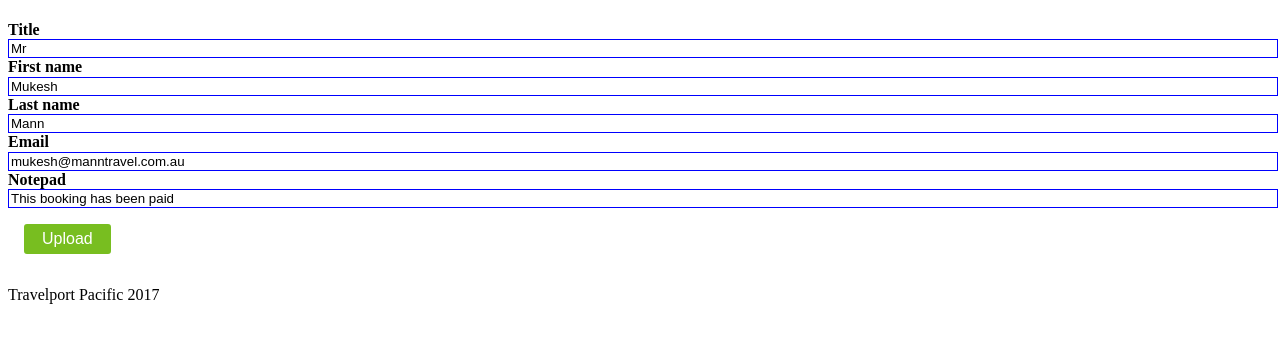
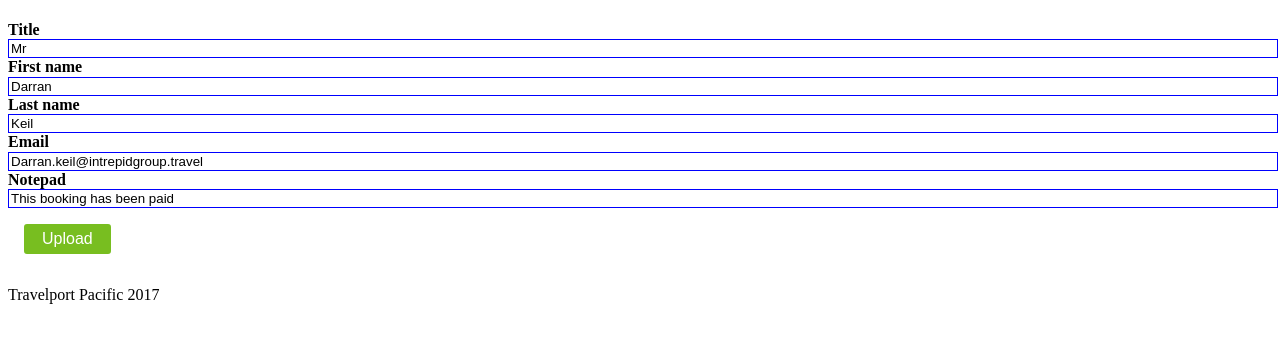
Before and after one commit to budimulyawan/demo-midback-office-build, a Gatsby site: page / in a window 1280 px wide. Shown: the part 59-402 px from the top of the page. Built offline with nearby package versions, Linux system fonts and the light colour scheme; Gatsby itself is replaced by a stand-in of ours.

Commit message:
change email

```diff
--- a/src/pages/index.js
+++ b/src/pages/index.js
@@ -30,9 +30,9 @@ class Profile extends React.Component {
     super(props, context);
     this.state = {
       title: "Mr",
-      firstName: "Mukesh",
-      lastName: "Mann",
-      email: "mukesh@manntravel.com.au",
+      firstName: "Darran",
+      lastName: "Keil",
+      email: " Darran.keil@intrepidgroup.travel",
       notepad: 'This booking has been paid',
     };
   }
```
